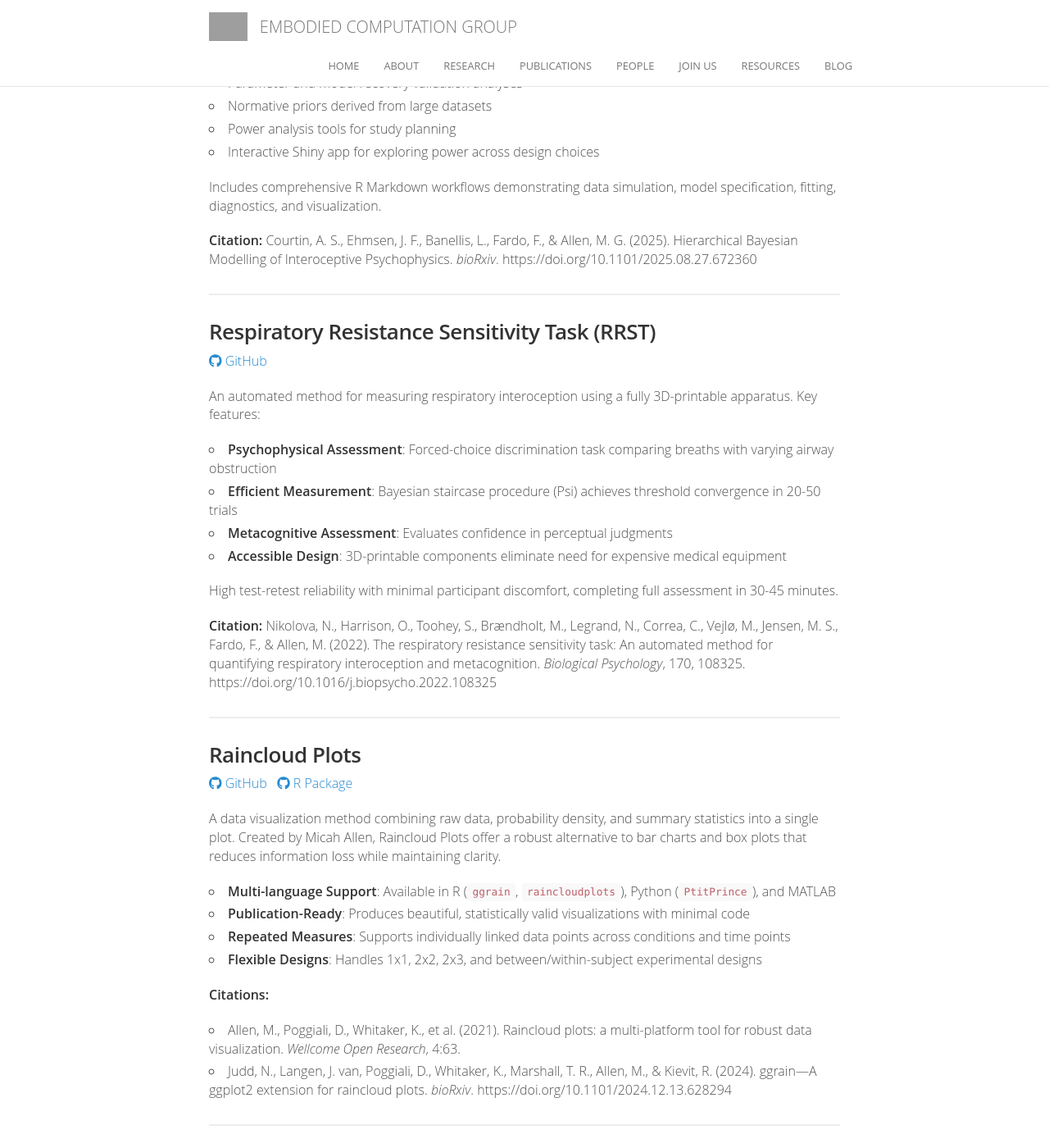
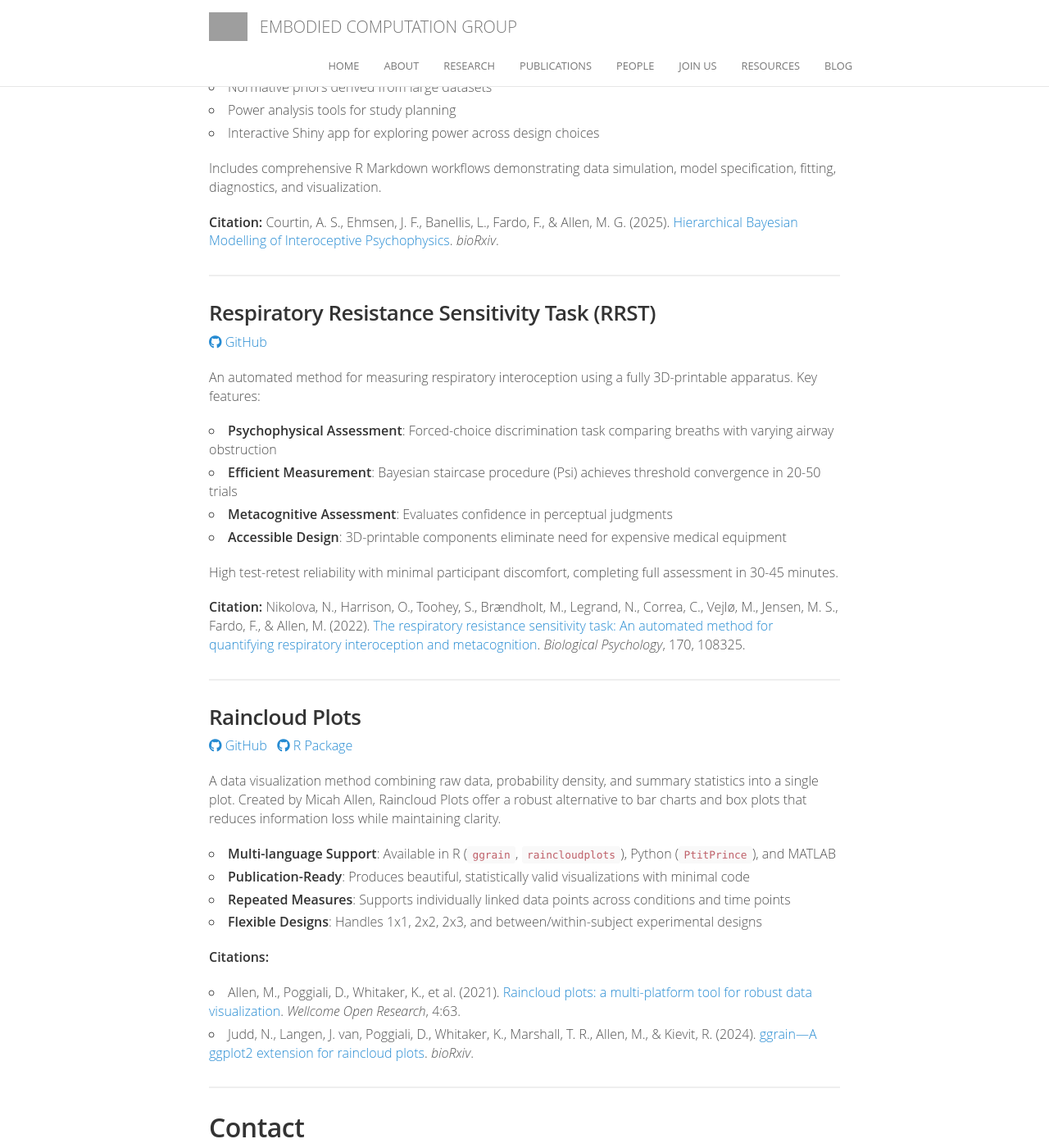
Before and after one commit to embodied-computation-group/embodied-computation-group.github.io, a Jekyll site: the page built from resources.md, in a window 1280 px wide and 1400 px high, scrolled down 1682 px. Shown: the whole window at 82% size. Built offline with Jekyll 4.4.1, drawn with Linux system fonts in a browser that asks for light colours; comment, search, counter and statistics services are not loaded; some of the changed text lies outside the part shown; grey boxes are pictures that could not be loaded.

Commit message:
Make DOIs clickable hyperlinks in Resources page citations

```diff
--- a/resources.md
+++ b/resources.md
@@ -51,7 +51,7 @@
 
 Designed for minimal hardware requirements (computer + pulse oximeter), with flexible integration for ECG, M/EEG, and fMRI setups. Includes R-based hierarchical Bayesian modeling tools for analysis.
 
-**Citation:** Legrand, N., Nikolova, N., Correa, C., Brændholt, M., Stuckert, A., Kildahl, N., Vejlø, M., Fardo, F., & Allen, M. (2022). The heart rate discrimination task: A psychophysical method to estimate the accuracy and precision of interoceptive beliefs. *Biological Psychology*, 168, 108239. https://doi.org/10.1016/j.biopsycho.2021.108239
+**Citation:** Legrand, N., Nikolova, N., Correa, C., Brændholt, M., Stuckert, A., Kildahl, N., Vejlø, M., Fardo, F., & Allen, M. (2022). [The heart rate discrimination task: A psychophysical method to estimate the accuracy and precision of interoceptive beliefs](https://doi.org/10.1016/j.biopsycho.2021.108239). *Biological Psychology*, 168, 108239.
 
 ---
 
@@ -69,7 +69,7 @@
 
 Includes comprehensive R Markdown workflows demonstrating data simulation, model specification, fitting, diagnostics, and visualization.
 
-**Citation:** Courtin, A. S., Ehmsen, J. F., Banellis, L., Fardo, F., & Allen, M. G. (2025). Hierarchical Bayesian Modelling of Interoceptive Psychophysics. *bioRxiv*. https://doi.org/10.1101/2025.08.27.672360
+**Citation:** Courtin, A. S., Ehmsen, J. F., Banellis, L., Fardo, F., & Allen, M. G. (2025). [Hierarchical Bayesian Modelling of Interoceptive Psychophysics](https://doi.org/10.1101/2025.08.27.672360). *bioRxiv*.
 
 ---
 
@@ -86,7 +86,7 @@
 
 High test-retest reliability with minimal participant discomfort, completing full assessment in 30-45 minutes.
 
-**Citation:** Nikolova, N., Harrison, O., Toohey, S., Brændholt, M., Legrand, N., Correa, C., Vejlø, M., Jensen, M. S., Fardo, F., & Allen, M. (2022). The respiratory resistance sensitivity task: An automated method for quantifying respiratory interoception and metacognition. *Biological Psychology*, 170, 108325. https://doi.org/10.1016/j.biopsycho.2022.108325
+**Citation:** Nikolova, N., Harrison, O., Toohey, S., Brændholt, M., Legrand, N., Correa, C., Vejlø, M., Jensen, M. S., Fardo, F., & Allen, M. (2022). [The respiratory resistance sensitivity task: An automated method for quantifying respiratory interoception and metacognition](https://doi.org/10.1016/j.biopsycho.2022.108325). *Biological Psychology*, 170, 108325.
 
 ---
 
@@ -102,8 +102,8 @@
 - **Flexible Designs**: Handles 1x1, 2x2, 2x3, and between/within-subject experimental designs
 
 **Citations:**
-- Allen, M., Poggiali, D., Whitaker, K., et al. (2021). Raincloud plots: a multi-platform tool for robust data visualization. *Wellcome Open Research*, 4:63.
-- Judd, N., Langen, J. van, Poggiali, D., Whitaker, K., Marshall, T. R., Allen, M., & Kievit, R. (2024). ggrain—A ggplot2 extension for raincloud plots. *bioRxiv*. https://doi.org/10.1101/2024.12.13.628294
+- Allen, M., Poggiali, D., Whitaker, K., et al. (2021). [Raincloud plots: a multi-platform tool for robust data visualization](https://doi.org/10.12688/wellcomeopenres.15191.2). *Wellcome Open Research*, 4:63.
+- Judd, N., Langen, J. van, Poggiali, D., Whitaker, K., Marshall, T. R., Allen, M., & Kievit, R. (2024). [ggrain—A ggplot2 extension for raincloud plots](https://doi.org/10.1101/2024.12.13.628294). *bioRxiv*.
 
 ---
 
```
Also changed, not shown: other parts of resources.md (+1 -1 lines).
